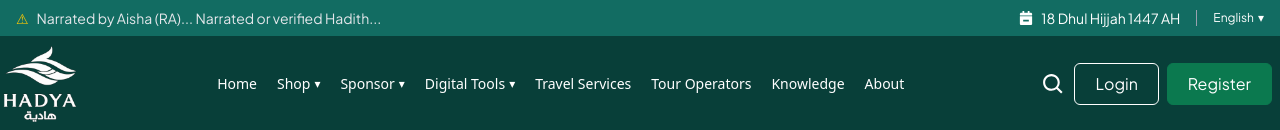
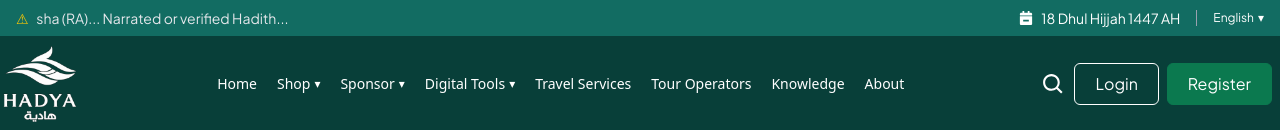
Before and after one commit to foysal41/hadya_portal, a Next.js app: page /about in a window 1280 px wide. Shown: the top 130 px of the page. Built offline with nearby package versions, Linux system fonts and the light colour scheme.

Commit message:
added marquee in globalUititlity bar

```diff
--- a/src/app/globals.css
+++ b/src/app/globals.css
@@ -7,3 +7,16 @@
 .text-font {
   font-family: var(--font-plus-jakarta);
 }
+
+@keyframes marquee {
+  100%{
+    transform: translateX(100%);
+  }
+  0%{
+    transform: translateX(-100%);
+  }
+}
+
+.animate-marquee{
+  animation: marquee 15s linear infinite;
+}
--- a/src/app/shared/components/GlobalUtilityBar.tsx
+++ b/src/app/shared/components/GlobalUtilityBar.tsx
@@ -4,7 +4,11 @@ import { FaCalendarMinus } from "react-icons/fa";
 const headingText = "Narrated by Aisha (RA)... Narrated or verified Hadith...";
 const hijriDate = "18 Dhul Hijjah 1447 AH";
 const textSize = "text-sm text-font";
-
+{/* <div className="overflow-hidden whitespace-nowrap">
+  <p className="inline-block animate-marquee text-gray-200">
+    {headingText}
+  </p>
+</div> */}
 
 export const GlobalUtilityBar = () => {
   return (
@@ -14,7 +18,11 @@ export const GlobalUtilityBar = () => {
         {/* left  column */}
         <div className={`flex items-center gap-2 ${textSize}`}>
           <span className="text-yellow-400">⚠</span>
-          <p className="  text-gray-200 ">{headingText}</p>
+          <div className="overflow-hidden whitespace-nowrap">
+            <p className="  text-gray-200  inline-block animate-marquee">{headingText}</p>
+          </div>
+
+
         </div>
 
         {/* Right  Column inside flex two column */}
```
